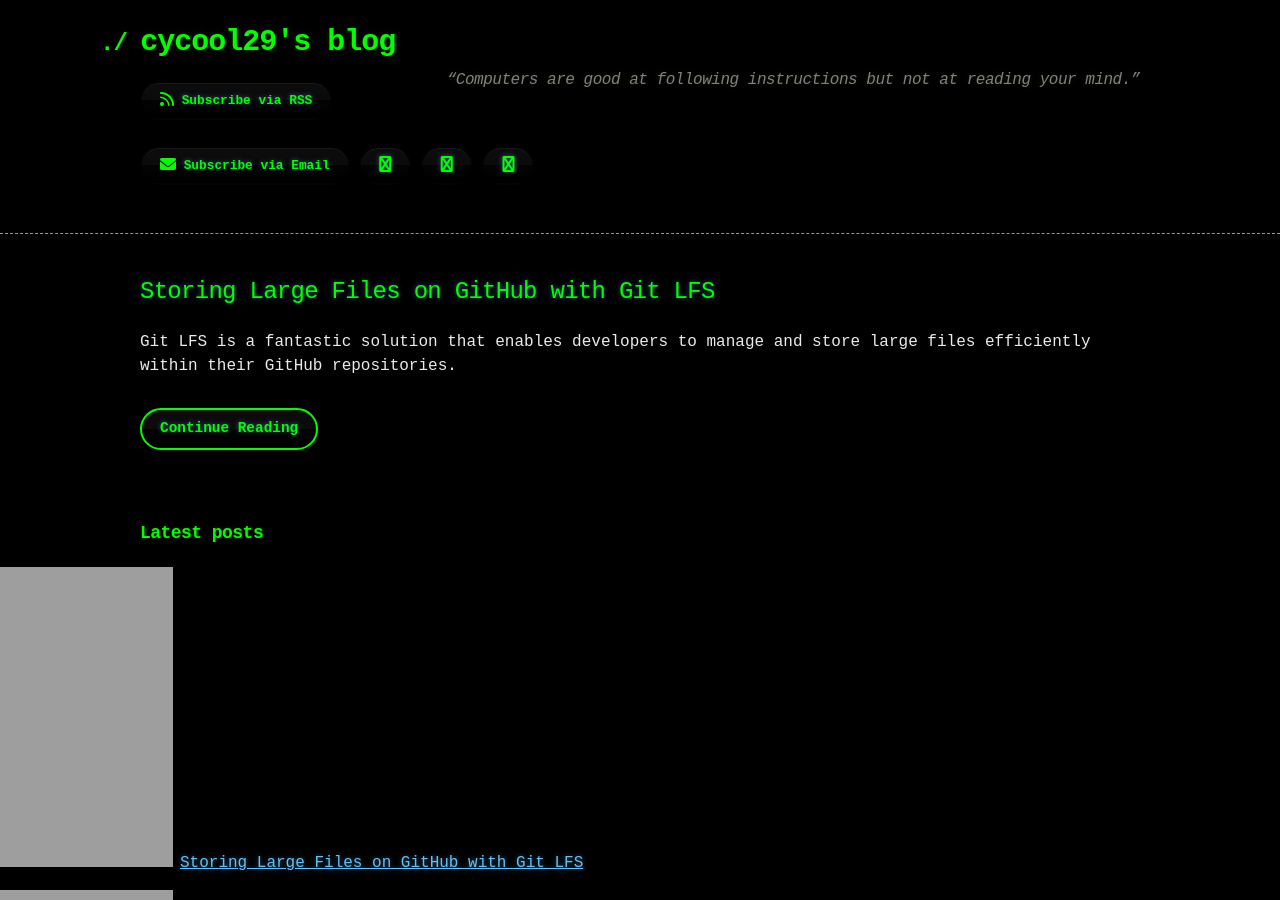
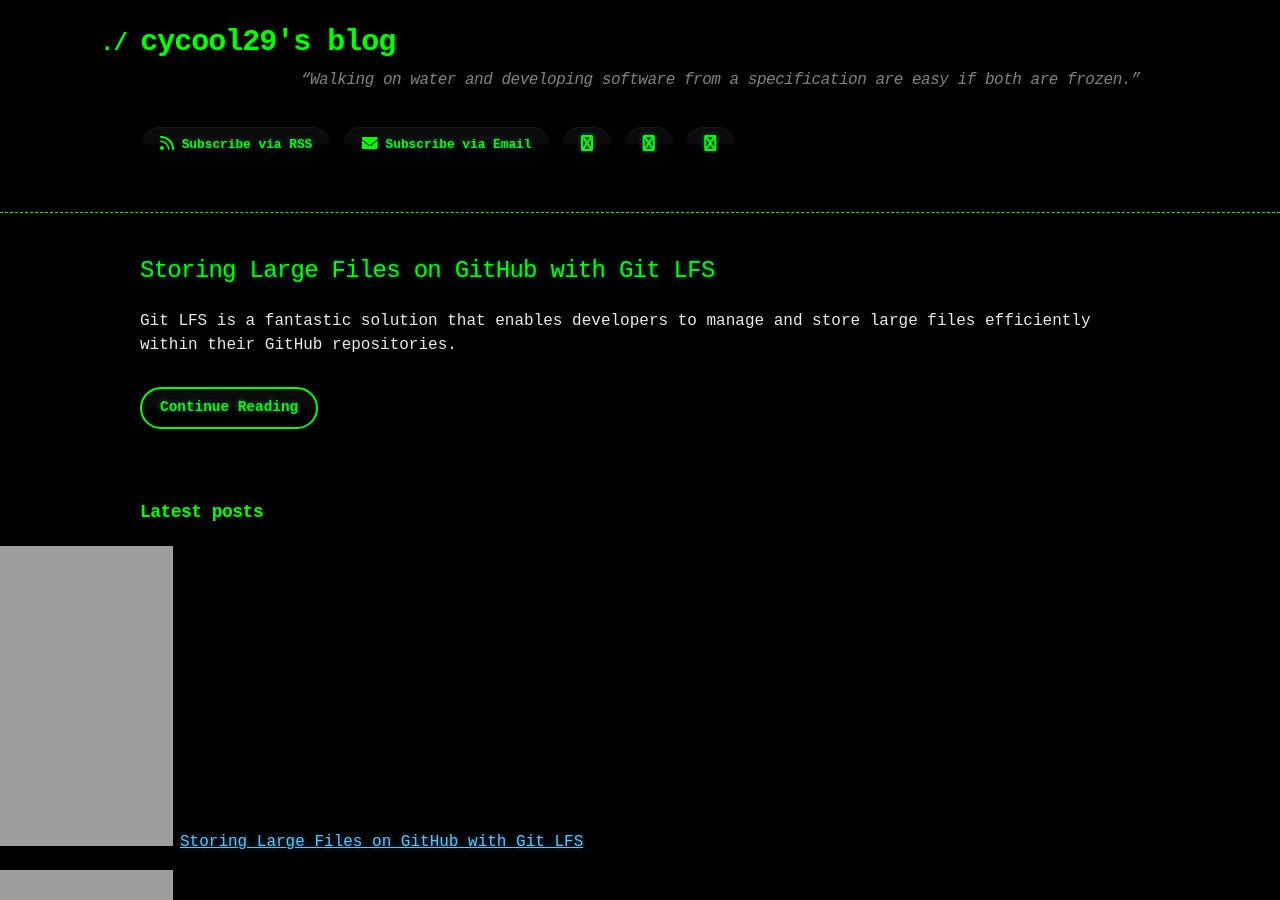
Before and after one commit to cycool29/cycool29.github.io, a Jekyll site: the page built from index.md, in a window 1280 px wide and 900 px high. Built offline with Jekyll 4.4.1, drawn with Linux system fonts in a browser that asks for light colours; a style sheet for code colours, icons or effects is not loaded.

Commit message:
Update quotes

```diff
--- a/_config.yml
+++ b/_config.yml
@@ -1,5 +1,5 @@
 title: cycool29's blog
-description: "“Computers are good at following instructions but not at reading your mind.” "
+description: "“Walking on water and developing software from a specification are easy if both are frozen.” "
 bio: A high school student. Intermediate in Python, Git, Bash. Learning JavaScript. He/Him. "
 author: cycool29
 url: https://cycool29.github.io
```
